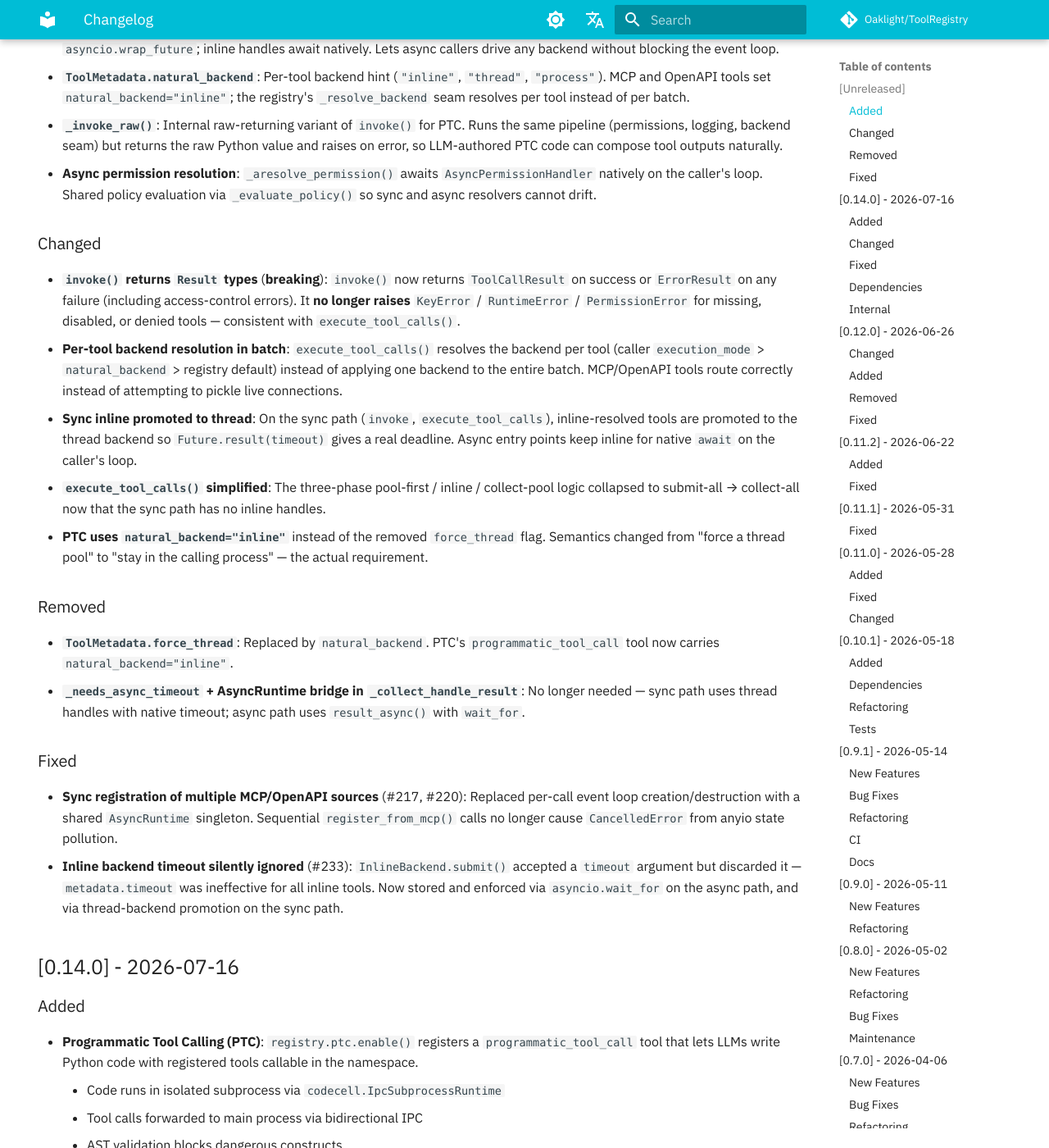
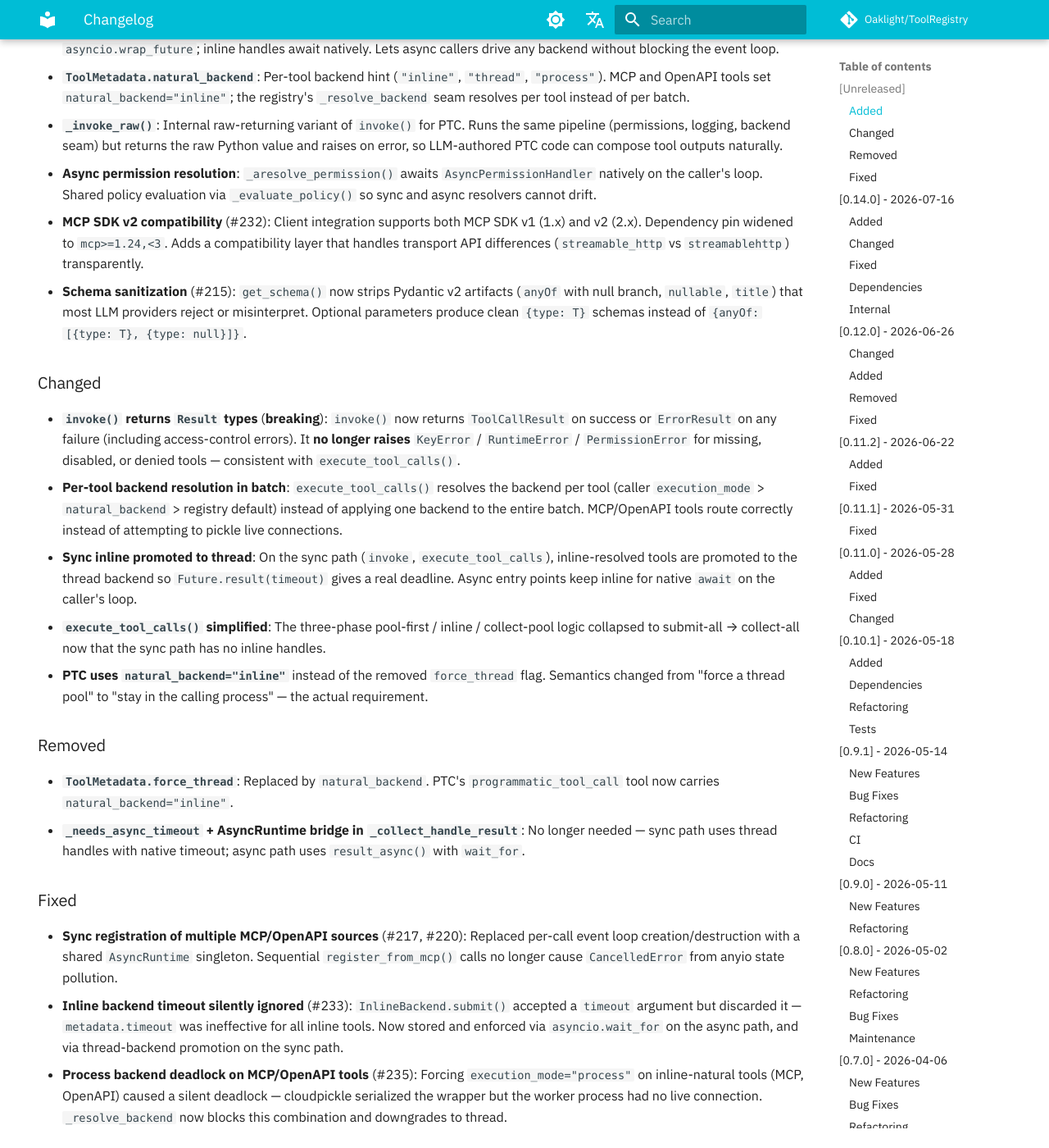
Before and after one commit to Oaklight/ToolRegistry, an MkDocs documentation site: the page built from docs/changelog.md, in a window 1280 px wide and 1400 px high, scrolled down 580 px. Shown: the whole window at 82% size. Built offline with MkDocs 1.6.1 and Material for MkDocs 9.7.7, drawn with Linux system fonts in a browser that asks for light colours; some web fonts are replaced; comment, search, counter and statistics services are not loaded.

Commit message:
docs: add MCP v2 compat, schema sanitization, process-blocked fix to changelog

```diff
--- a/docs/changelog.md
+++ b/docs/changelog.md
@@ -24,6 +24,8 @@ The format is based on [Keep a Changelog](https://keepachangelog.com/en/1.1.0/),
 - **`ToolMetadata.natural_backend`**: Per-tool backend hint (`"inline"`, `"thread"`, `"process"`). MCP and OpenAPI tools set `natural_backend="inline"`; the registry's `_resolve_backend` seam resolves per tool instead of per batch.
 - **`_invoke_raw()`**: Internal raw-returning variant of `invoke()` for PTC. Runs the same pipeline (permissions, logging, backend seam) but returns the raw Python value and raises on error, so LLM-authored PTC code can compose tool outputs naturally.
 - **Async permission resolution**: `_aresolve_permission()` awaits `AsyncPermissionHandler` natively on the caller's loop. Shared policy evaluation via `_evaluate_policy()` so sync and async resolvers cannot drift.
+- **MCP SDK v2 compatibility** (#232): Client integration supports both MCP SDK v1 (1.x) and v2 (2.x). Dependency pin widened to `mcp>=1.24,<3`. Adds a compatibility layer that handles transport API differences (`streamable_http` vs `streamablehttp`) transparently.
+- **Schema sanitization** (#215): `get_schema()` now strips Pydantic v2 artifacts (`anyOf` with null branch, `nullable`, `title`) that most LLM providers reject or misinterpret. Optional parameters produce clean `{type: T}` schemas instead of `{anyOf: [{type: T}, {type: null}]}`.
 
 ### Changed
 
@@ -42,6 +44,7 @@ The format is based on [Keep a Changelog](https://keepachangelog.com/en/1.1.0/),
 
 - **Sync registration of multiple MCP/OpenAPI sources** (#217, #220): Replaced per-call event loop creation/destruction with a shared `AsyncRuntime` singleton. Sequential `register_from_mcp()` calls no longer cause `CancelledError` from anyio state pollution.
 - **Inline backend timeout silently ignored** (#233): `InlineBackend.submit()` accepted a `timeout` argument but discarded it — `metadata.timeout` was ineffective for all inline tools. Now stored and enforced via `asyncio.wait_for` on the async path, and via thread-backend promotion on the sync path.
+- **Process backend deadlock on MCP/OpenAPI tools** (#235): Forcing `execution_mode="process"` on inline-natural tools (MCP, OpenAPI) caused a silent deadlock — cloudpickle serialized the wrapper but the worker process had no live connection. `_resolve_backend` now blocks this combination and downgrades to thread.
 
 ## [0.14.0] - 2026-07-16
 
```
